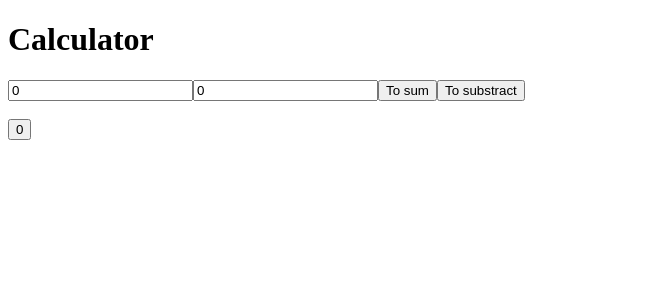
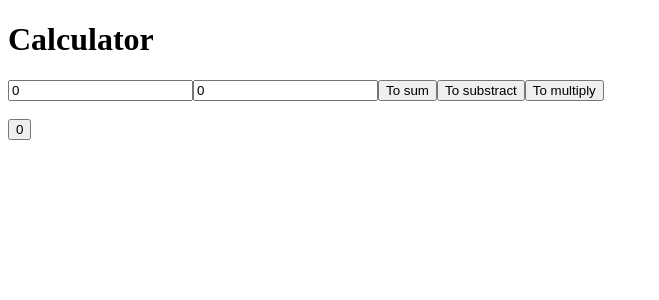
Before and after one commit to muriisantuss/calculator2.0, an Angular app: page / in a window 1280 px wide. Shown: the top 300 px of the page, without its empty margins (0-659 px from the left). Built offline with nearby package versions, Linux system fonts and the light colour scheme.

Commit message:
added button for multiplication

```diff
--- a/src/app/fullname/fullname.component.html
+++ b/src/app/fullname/fullname.component.html
@@ -3,6 +3,8 @@
   <input type="number" [(ngModel)]="n2" name="To show number" />
   <button (click)="calculator(1)">To sum</button>
   <button (click)="calculator(2)">To substract</button>
+  <button (click)="calculator(3)">To multiply</button>
+
   <br /><br />
   <button>{{ sum }}</button>
 </form>
--- a/src/app/fullname/fullname.component.ts
+++ b/src/app/fullname/fullname.component.ts
@@ -15,6 +15,8 @@ export class FullnameComponent {
       return (this.sum = this.n1 + this.n2);
     } else if (operation == 2) {
       return (this.sum = this.n1 - this.n2);
+    } else if (operation == 3) {
+      return (this.sum = this.n1 * this.n2);
     } else {
       return;
     }
```
